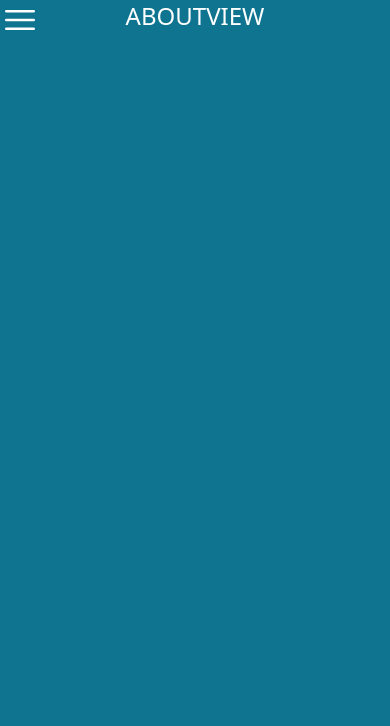
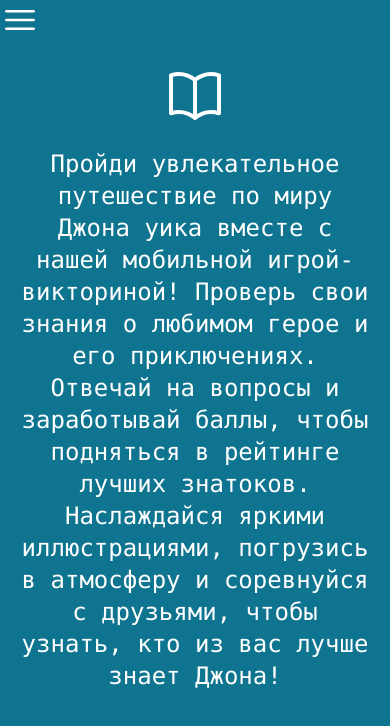
Before and after one commit to tzorake/how-well-do-you-know, a Vue app: page /about in a window 390 px wide. Shown: the top 726 px of the page. Built offline with nearby package versions, Linux system fonts and the light colour scheme.

Commit message:
Изменил стили

```diff
--- a/src/assets/tailwind.css
+++ b/src/assets/tailwind.css
@@ -8,5 +8,5 @@
 }
 
 .menu-item {
-  @apply flex-[1_1_125px] flex-center border-2 rounded-lg shadow-xl hover:bg-primary-light;
+  @apply flex-[1_1_125px] flex-center border-2 border-border-color rounded-lg shadow-xl select-none hover:bg-primary-light;
 }
--- a/src/components/ui/VButton.vue
+++ b/src/components/ui/VButton.vue
@@ -1,5 +1,5 @@
 <script setup>
-  const props = defineProps({
+const props = defineProps({
   color: {
     type: String,
     default: '',
@@ -11,7 +11,10 @@
 </script>
 
 <template>
-  <button class="v-btn" :class="`bg-${color}`">
+  <button
+    :class="`bg-${color} from-${color} via-${color}-light to-${color}`"
+    class="px-3 py-1 rounded shadow-sm select-none hover:bg-gradient-to-b"
+  >
     <slot />
   </button>
 </template>
--- a/src/components/ui/VModal.vue
+++ b/src/components/ui/VModal.vue
@@ -18,6 +18,6 @@ const closeModal = () => {
   >
     <p class="underline" @click="closeModal">Закрыть</p>
     <slot class="h-4/6" />
-    <p class="text-lg">Generated by ANTONINIK / TZORAKE</p>
+    <p class="text-lg md:text-4xl">Created by ANTONINIK / TZORAKE</p>
   </div>
 </template>
--- a/src/layouts/MainLayout.vue
+++ b/src/layouts/MainLayout.vue
@@ -3,7 +3,7 @@ import VBurger from '@/components/VBurger.vue';
 </script>
 
 <template>
-  <div class="app-container relative h-screen bg-primary text-2xl text-white">
+  <div class="app-container relative h-screen bg-primary font-mono text-2xl md:text-5xl text-white">
     <v-burger />
     <div class="content">
       <router-view />
--- a/src/views/AboutView.vue
+++ b/src/views/AboutView.vue
@@ -1,5 +1,27 @@
 <template>
-  <div class="flex-center">
-    <p>ABOUTVIEW</p>
+  <div class="px-5 py-16 flex items-center flex-col space-y-5">
+    <svg
+      xmlns="http://www.w3.org/2000/svg"
+      fill="none"
+      viewBox="0 0 24 24"
+      stroke-width="1.5"
+      stroke="white"
+      class="w-16 h-16"
+    >
+      <path
+        stroke-linecap="round"
+        stroke-linejoin="round"
+        d="M12 6.042A8.967 8.967 0 006 3.75c-1.052 0-2.062.18-3 .512v14.25A8.987 8.987 0 016 18c2.305 0 4.408.867 6 2.292m0-14.25a8.966 8.966 0 016-2.292c1.052 0 2.062.18 3 .512v14.25A8.987 8.987 0 0018 18a8.967 8.967 0 00-6 2.292m0-14.25v14.25"
+      />
+    </svg>
+
+    <p class="text-center">
+      Пройди увлекательное путешествие по миру Джона уика вместе с нашей
+      мобильной игрой-викториной! Проверь свои знания о любимом герое и его
+      приключениях. Отвечай на вопросы и заработывай баллы, чтобы подняться в
+      рейтинге лучших знатоков. Наслаждайся яркими иллюстрациями, погрузись в
+      атмосферу и соревнуйся с друзьями, чтобы узнать, кто из вас лучше знает
+      Джона!
+    </p>
   </div>
 </template>
--- a/src/views/ContactsView.vue
+++ b/src/views/ContactsView.vue
@@ -1,5 +1,22 @@
 <template>
-  <div class="flex-center">
-    <p>CONTACTSVIEW</p>
+  <div class="px-5 py-16 flex items-center flex-col space-y-5">
+    <svg
+      xmlns="http://www.w3.org/2000/svg"
+      fill="none"
+      viewBox="0 0 24 24"
+      stroke-width="1.5"
+      stroke="white"
+      class="w-16 h-16"
+    >
+      <path
+        stroke-linecap="round"
+        stroke-linejoin="round"
+        d="M9 12h3.75M9 15h3.75M9 18h3.75m3 .75H18a2.25 2.25 0 002.25-2.25V6.108c0-1.135-.845-2.098-1.976-2.192a48.424 48.424 0 00-1.123-.08m-5.801 0c-.065.21-.1.433-.1.664 0 .414.336.75.75.75h4.5a.75.75 0 00.75-.75 2.25 2.25 0 00-.1-.664m-5.8 0A2.251 2.251 0 0113.5 2.25H15c1.012 0 1.867.668 2.15 1.586m-5.8 0c-.376.023-.75.05-1.124.08C9.095 4.01 8.25 4.973 8.25 6.108V8.25m0 0H4.875c-.621 0-1.125.504-1.125 1.125v11.25c0 .621.504 1.125 1.125 1.125h9.75c.621 0 1.125-.504 1.125-1.125V9.375c0-.621-.504-1.125-1.125-1.125H8.25zM6.75 12h.008v.008H6.75V12zm0 3h.008v.008H6.75V15zm0 3h.008v.008H6.75V18z"
+      />
+    </svg>
+
+    <p class="text-center text-lg">
+      https://github.com/tzorake/how-well-do-you-know
+    </p>
   </div>
 </template>
--- a/tailwind.config.js
+++ b/tailwind.config.js
@@ -4,27 +4,41 @@ module.exports = {
   theme: {
     extend: {
       colors: {
-        "primary": { // cyan
+        primary: {
+          // cyan
           light: '#06b6d4', // 500
           DEFAULT: '#0e7490', // 700
-          dark: '#164e63', // 900
+          dark: '#164e63' // 900
         },
 
-        "secondary": { // indigo
+        secondary: {
+          // indigo
           light: '#a5b4fc', // 300
           DEFAULT: '#4f46e5', // 600
-          dark: '#312e81', // 900
+          dark: '#312e81' // 900
+        },
+        info: '#eab308', // yellow-500
+        success: {
+          //emerald
+          light: '#10b981', // 500
+          DEFAULT: '#059669' // 600
+        },
+        warn: '#f97316', // orange-500
+        error: '#ef4444', // red-500
+        help: {
+          //purple
+          light: '#a855f7', // 500
+          DEFAULT: '#9333ea' // 600
         },
 
-        "info": '#eab308', // yellow-500
-        "success": '#22c55e', //green-500
-        "warn": '#f97316', // orange-500
-        "error": '#ef4444', // red-500
-        "help": "#d946ef", // fuchsia-500
-
-        "border-color:": '#d6d3d1', // stone-300
+        'border-color': '#d6d3d1' // stone-300
       }
     }
   },
-  plugins: []
+  plugins: [],
+  safelist: [
+    {
+      pattern: /(bg|from|via|to)-.*/
+    }
+  ]
 }
```
